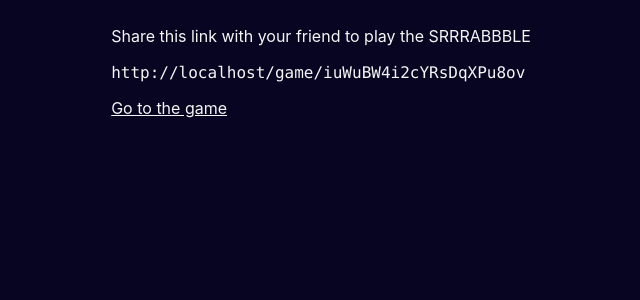
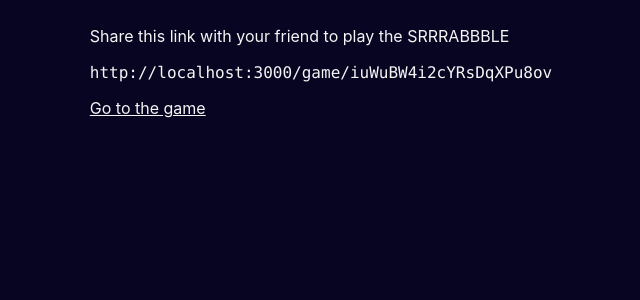
Before and after one commit to MindWarmth/naughty-scrabble, a React (Create React App) app: page /invite in a window 1280 px wide. Shown: the top 300 px of the page, without its empty margins (319-959 px from the left). Built offline with nearby package versions, Linux system fonts and the light colour scheme.

Commit message:
navigator.share

```diff
--- a/src/pages/Invite.jsx
+++ b/src/pages/Invite.jsx
@@ -1,14 +1,33 @@
 import { nanoid } from 'nanoid';
 import { Link } from "react-router-dom";
+import IconButton from '@material-ui/core/IconButton';
+import ShareIcon from '@material-ui/icons/Share';
 
 const Invite = () => {
   const gameID = nanoid();
+  const gamePath = `/game/${gameID}`;
+  const host = 'http://localhost:3000';
+
+  const handleOnClickShare = () => {
+    navigator
+      .share({
+        url: `${host}${gamePath}`,
+        title: "SCRABBLE",
+        text: "Invite your friend to the game!"
+      })
+      .then(() => console.log("Invite sent!"))
+      .catch(err => console.log(`${err}`));
+  }
 
   return (
     <div>
       <p>Share this link with your friend to play the SRRRABBBLE</p>
-      <code>http://localhost/game/{gameID}</code>
-      <p><Link to={ `/game/${gameID}` }>Go to the game</Link></p>
+      <code>{`${host}${gamePath}`}</code>
+      {
+        navigator.share &&
+        <p><IconButton onClick={ handleOnClickShare }><ShareIcon /></IconButton></p>
+      }
+      <p><Link to={ gamePath }>Go to the game</Link></p>
     </div>
   );
 };
```
